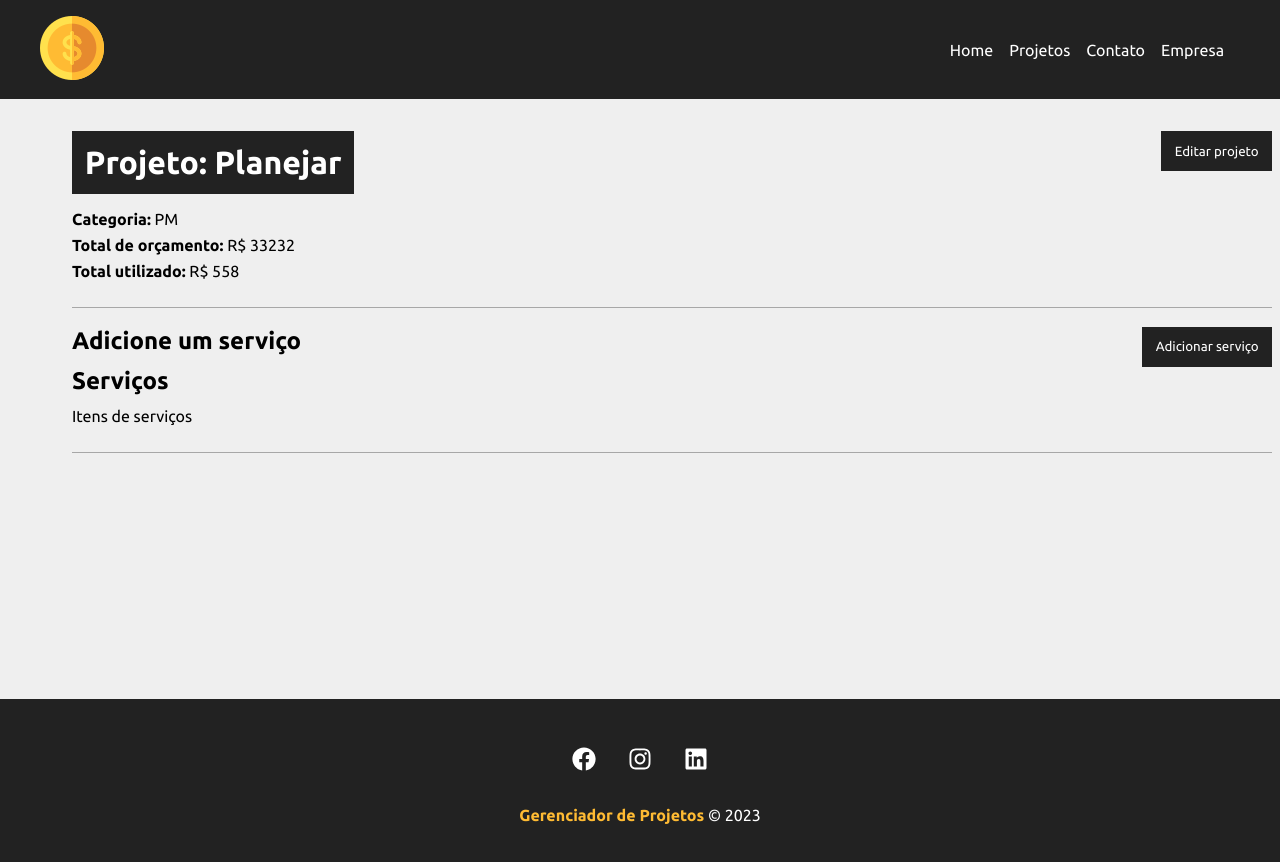
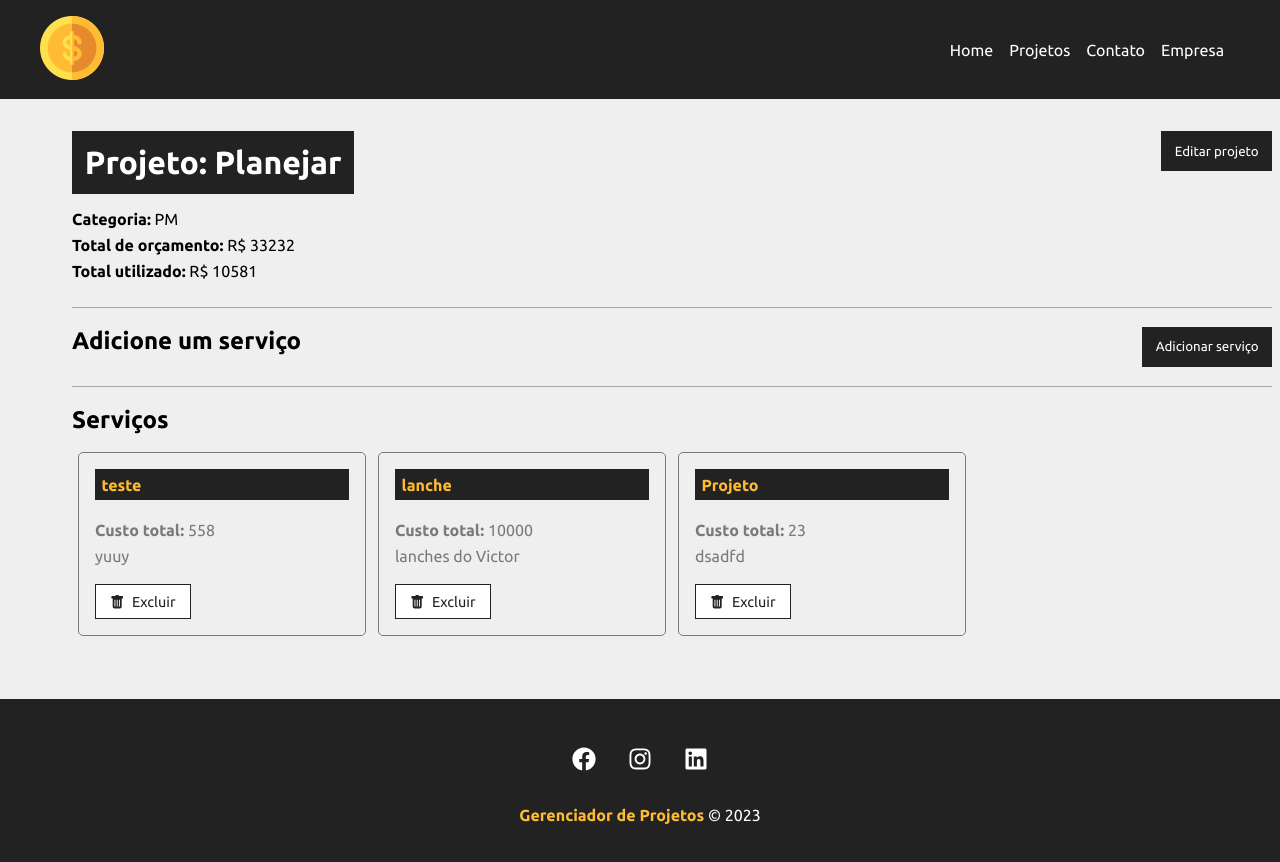
Before and after one commit to vicnuel/gerenciador-de-projetos, a React (Create React App) app: page /project/1 in a window 1280 px wide. Shown: the top 862 px of the page. Built offline with nearby package versions, Linux system fonts and the light colour scheme; data requests are answered from the project's data file.

Commit message:
add services Cards

```diff
--- a/db.json
+++ b/db.json
@@ -7,13 +7,25 @@
         "id": "4",
         "name": "PM"
       },
-      "cost": 558,
+      "cost": 10581,
       "services": [
         {
           "name": "teste",
           "cost": "558",
           "description": "yuuy",
           "id": "2a55000d-0378-4596-a911-8259f4618ca8"
+        },
+        {
+          "name": "lanche",
+          "cost": "10000",
+          "description": "lanches do Victor",
+          "id": "cd425a6b-b552-47fc-81fd-bc0f759aad0f"
+        },
+        {
+          "name": "Projeto",
+          "cost": "23",
+          "description": "dsadfd",
+          "id": "9b8e1bc5-345b-439d-b57b-1f55d3421e62"
         }
       ],
       "id": 1
@@ -58,8 +70,38 @@
         "id": "2",
         "name": "Dev"
       },
-      "cost": 0,
-      "services": [],
+      "cost": 50,
+      "services": [
+        {
+          "name": "teste",
+          "cost": "47",
+          "description": "dfdfdfs",
+          "id": "97ef88c9-d6f5-4127-915c-018af3636a0b"
+        },
+        {
+          "name": "serviço",
+          "cost": "0",
+          "description": "ewwe",
+          "id": "5f953334-a973-431d-b441-cc6c2c6e5f6f"
+        },
+        {
+          "name": "serviço",
+          "cost": "0",
+          "description": "ewwe",
+          "id": "5f953334-a973-431d-b441-cc6c2c6e5f6f"
+        },
+        {
+          "name": "wewe",
+          "cost": "2",
+          "id": "691fe8ff-b534-49b7-a1d1-a6ef36cc24b4"
+        },
+        {
+          "name": "2323",
+          "cost": "1",
+          "description": "yuuy",
+          "id": "4d20416a-abd6-495c-afcc-6070b44676fa"
+        }
+      ],
       "id": 11
     },
     {
--- a/src/components/pages/Project.js
+++ b/src/components/pages/Project.js
@@ -10,6 +10,7 @@ import Message from '../layout/Message'
 import ProjectForm from '../projects/ProjectForm'
 
 import ServiceForm from '../service/ServiceForm'
+import ServiceCard from '../service/ServiceCard'
 
 import styles from './Project.module.css'
 
@@ -18,6 +19,7 @@ function Project() {
     const { id } = useParams()
 
     const [project, setProject] = useState({})
+    const [services, setServices] = useState([])
     const [showProjectForm, setShowProjectForm] = useState(false)
     const [showServiceForm, setShowServiceForm] = useState(false)
 
@@ -33,7 +35,10 @@ function Project() {
                 }
             })
                 .then(res => res.json())
-                .then(data => setProject(data))
+                .then(data => {
+                    setProject(data)
+                    setServices(data.services)
+                })
                 .catch(err => console.log(err))
         }, 200)
     }, [id])
@@ -45,6 +50,8 @@ function Project() {
     function toggleServiceForm() {
         setShowServiceForm(!showServiceForm)
     }
+
+    function handleRemoveService(id) { }
 
     function createService() {
         setMessage()
@@ -87,7 +94,7 @@ function Project() {
         }).then(rest => rest.json())
             .then(data => {
                 // exibir serviço
-                console.log(data)
+                setShowServiceForm(false)
             })
             .catch(err => console.log(err))
     }
@@ -191,11 +198,34 @@ function Project() {
                                         )
                                     }
                                 </div>
-                                <h2>Serviços</h2>
-                                <Container customClass="start">
-                                    <p>Itens de serviços</p>
-                                </Container>
                             </div>
+                            <h2>Serviços</h2>
+                            <Container customClass="start">
+                                {
+                                    services.length > 0 &&
+
+                                    services.map(service => (
+                                        <ServiceCard
+                                            id={service.id}
+                                            name={service.name}
+                                            description={service.description}
+                                            cost={service.cost}
+                                            key={service.id}
+                                            handleRemove={handleRemoveService}
+                                        />
+                                    ))
+                                }
+                                {
+                                    services.length === 0 &&
+                                    <p>Não há serviços cadastrados</p>
+
+                                }
+
+
+
+
+                            </Container>
+
                         </Container>
                     </div>
                 ) : (<Loading />)
--- /dev/null
+++ b/src/components/service/ServiceCard.js
@@ -0,0 +1,29 @@
+import styles from '../projects/ProjectCard.module.css'
+
+import { BsFillTrashFill } from 'react-icons/bs'
+
+function ServiceCard({ id, name, description, cost, handleRemove }) {
+
+    const remove = (e) => {
+
+    }
+
+    return (
+        <div className={styles.project_card}>
+            <h4>{name}</h4>
+            <p>
+                <span>Custo total: </span> {cost}
+            </p>
+            <p>{description}</p>
+            <div className={styles.project_card_actions}>
+                <button className={styles.btn} onClick={remove}>
+                    <BsFillTrashFill />
+                    Excluir
+                </button>
+
+            </div>
+        </div>
+    )
+}
+
+export default ServiceCard
```
